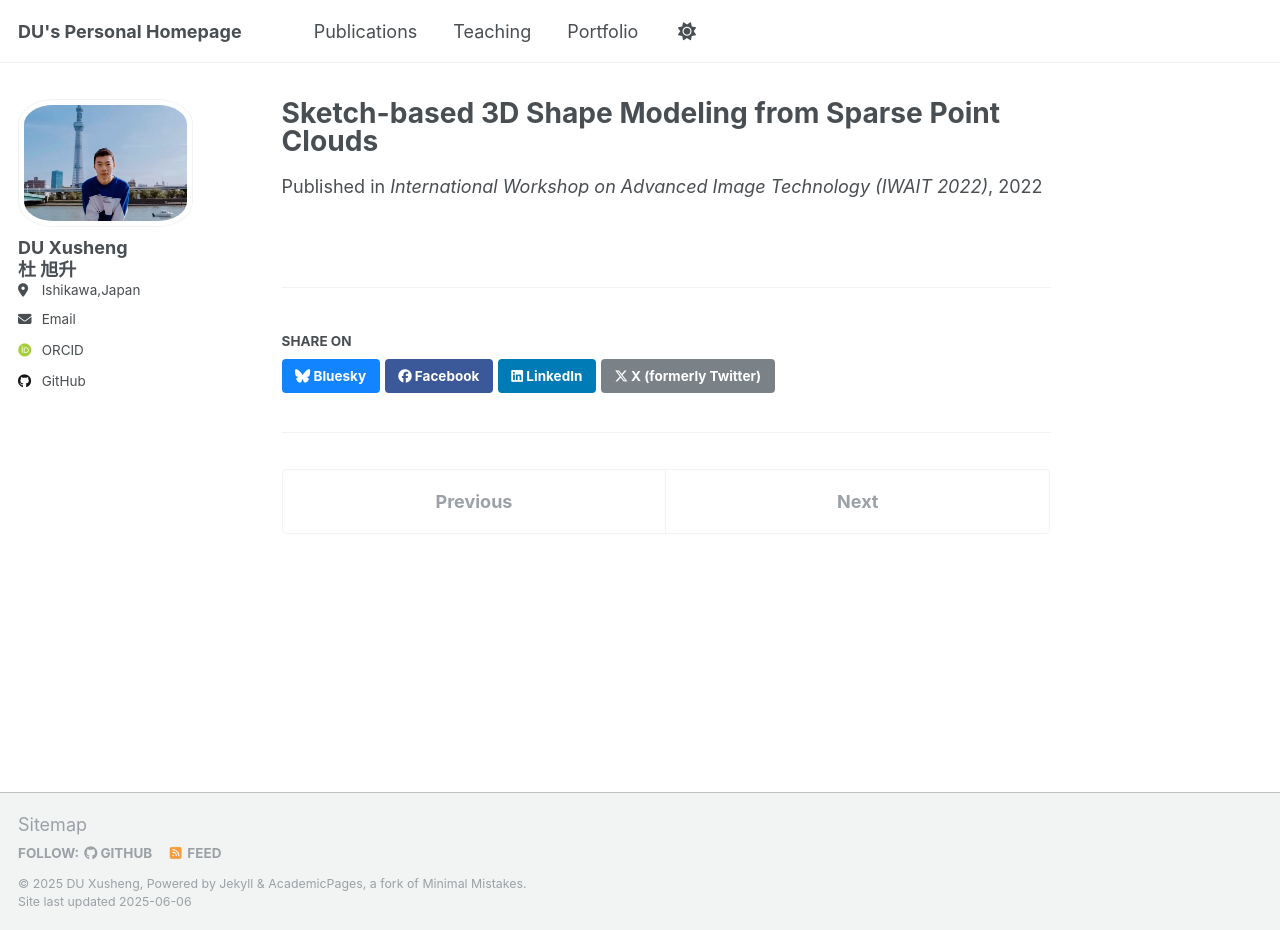
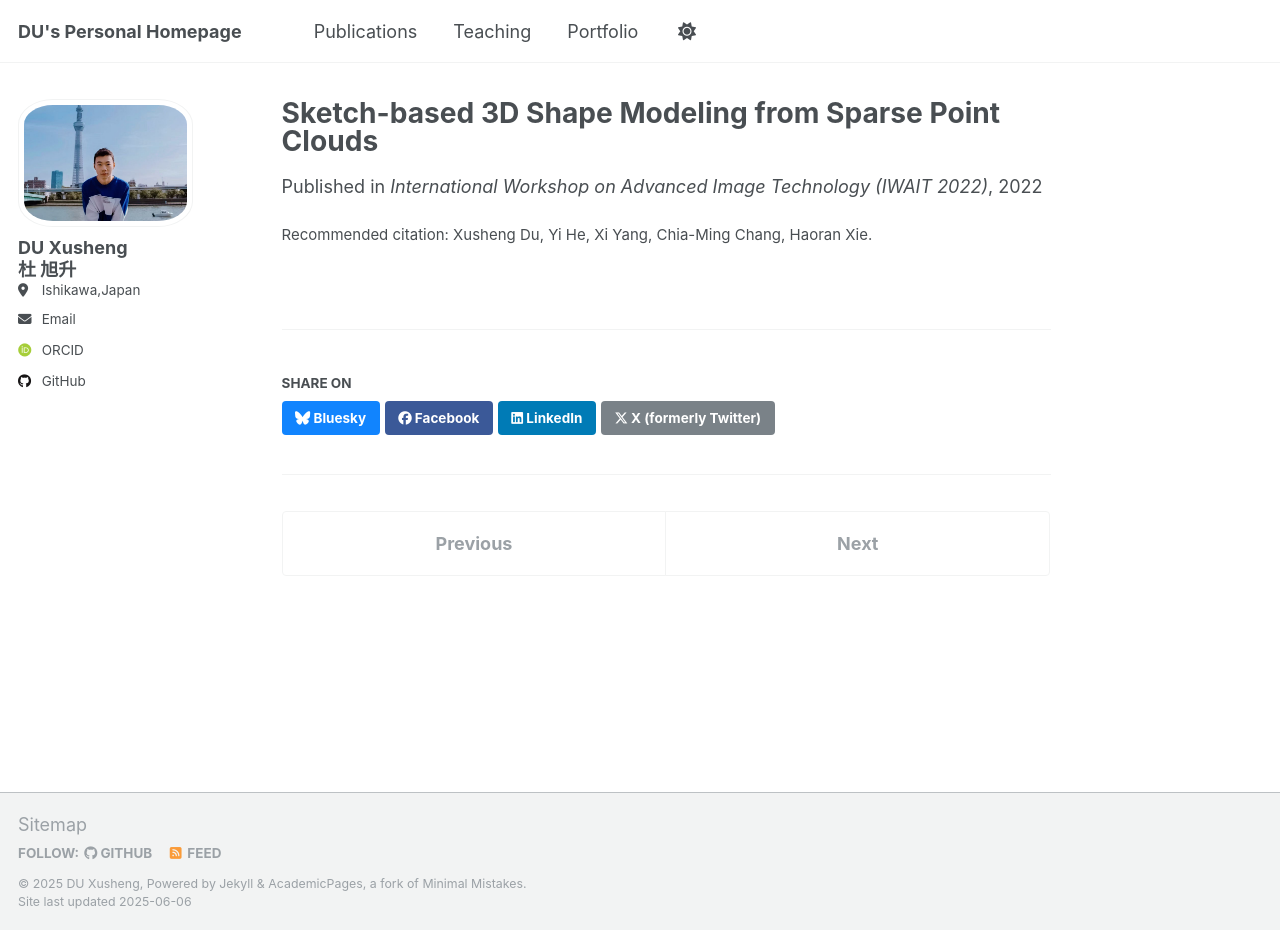
Before and after one commit to ToKyokushou/ToKyokushou.github.io, a Jekyll site: the page built from _publications/2022-01-sketch-3d-sparse-pc.md, in a window 1280 px wide and 930 px high. Built offline with Jekyll 4.4.1, drawn with Linux system fonts in a browser that asks for light colours; some web fonts are replaced.

Commit message:
Update 2022-01-sketch-3d-sparse-pc.md

```diff
--- a/_publications/2022-01-sketch-3d-sparse-pc.md
+++ b/_publications/2022-01-sketch-3d-sparse-pc.md
@@ -6,4 +6,5 @@
 excerpt: 'A sketch-driven approach for reconstructing 3D shapes from sparse point clouds.'
 date: 2022-01-01
 venue: 'International Workshop on Advanced Image Technology (IWAIT 2022)'
+citation: Xusheng Du, Yi He, Xi Yang, Chia-Ming Chang, Haoran Xie.
 ---
```
